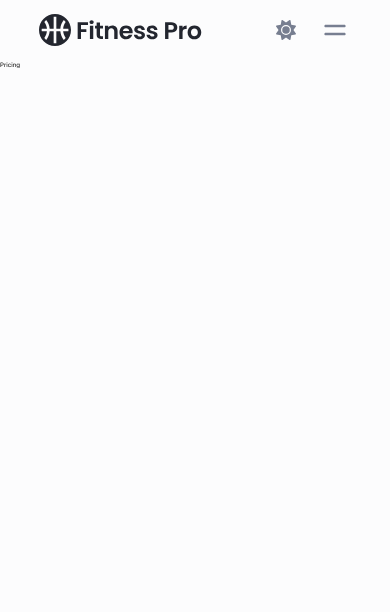
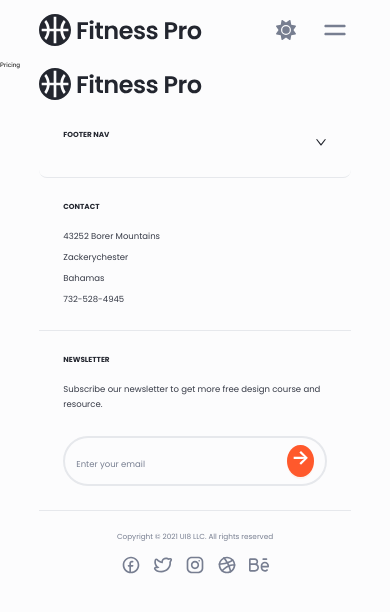
Before and after one commit to vanshitaa-shah/Fitness-Pro, a React (Vite) app: page /pricing in a window 390 px wide. Shown: the top 612 px of the page. Built offline with nearby package versions, Linux system fonts and the light colour scheme.

Commit message:
feat: add responsive free-trial section and footer section

```diff
--- /dev/null
+++ b/src/components/footer/Footer.scss
@@ -0,0 +1,180 @@
+.section-footer-container {
+  border-top: 1px solid var(--grey-border);
+  border-bottom: 1px solid var(--grey-border);
+
+  .section-footer {
+    display: grid;
+    grid-template-columns: 20% 27% 27% 27%;
+    column-gap: 2rem;
+
+    &-logo {
+    }
+
+    &-logo,
+    &-newsletter {
+      padding: 9rem 3rem;
+    }
+
+    .small-bold {
+      text-transform: uppercase;
+    }
+
+    &-lifestyle,
+    &-contact {
+      border-right: 1px solid var(--grey-border);
+      padding: 9rem 4rem;
+    }
+
+    &-lifestyle,
+    &-contact,
+    &-newsletter,
+    &-contact .contact-info,
+    .section-mobile-nav {
+      flex-direction: column;
+      align-items: flex-start;
+      gap: 3.2rem;
+    }
+
+    &-contact {
+      .contact-info {
+        gap: 2.4rem;
+      }
+    }
+
+    &-newsletter {
+      .search {
+        border: 2px solid var(--grey-border);
+        border-radius: 90px;
+        margin-top: 4rem;
+        background-color: transparent;
+
+        &:focus {
+          box-shadow: none;
+          outline: none;
+        }
+
+        input {
+          background-color: transparent;
+          &::placeholder {
+            font-family: "Poppins", sans-serif;
+            font-weight: 400;
+            font-size: 1.4rem;
+            line-height: 2.4rem;
+            color: var(--text-secondary);
+          }
+        }
+      }
+
+      .search-btn {
+        padding: 2rem;
+        border-radius: 50%;
+        display: flex;
+        align-items: center;
+        justify-content: center;
+
+        span {
+          display: inline-block;
+          position: absolute;
+          top: 40%;
+          left: 50%;
+          transform: translate(-50%, -50%);
+          font-size: 3.2rem;
+        }
+      }
+    }
+
+    .small-bold {
+      color: var(--text-primary);
+    }
+
+    .mobile-footer-nav {
+      display: none;
+    }
+
+    .mobile-logo {
+      display: none;
+    }
+  }
+}
+
+.ant-collapse {
+  background-color: transparent;
+  border: none;
+
+  &-arrow {
+    transform: rotate(90deg);
+    svg {
+      transform: rotate(0) !important;
+      color: var(--text-primary) !important;
+    }
+  }
+  &-item {
+    border: none !important;
+  }
+
+  &-content {
+    border: none !important;
+    background-color: transparent !important;
+  }
+
+  &-header {
+    padding: 0 !important;
+  }
+
+  &-content-box {
+    padding: 0 !important;
+    margin-top: 2rem;
+  }
+}
+
+@media screen and (max-width: 1024px) {
+  .section-footer-container {
+    .section-footer {
+      grid-template-columns: 10% 27% 27% 27%;
+      &-logo,
+      &-newsletter {
+        padding: 9rem 0rem;
+      }
+    }
+  }
+}
+
+@media screen and (max-width: 768px) {
+  .section-footer-container {
+    border-top: none;
+    border-bottom: none;
+    .section-footer {
+      grid-template-columns: 1fr;
+
+      &-logo {
+        display: none;
+      }
+
+      .mobile-logo {
+        display: block;
+      }
+
+      &-newsletter,
+      &-contact,
+      .mobile-footer-nav {
+        border-bottom: 1px solid var(--grey-border);
+        border-right: none;
+        padding: 4rem 4rem;
+      }
+
+      &-contact {
+        .contact-info {
+          gap: 1rem;
+        }
+      }
+
+      &-lifestyle {
+        display: none;
+      }
+
+      .mobile-footer-nav {
+        display: block;
+      }
+    }
+  }
+}
--- /dev/null
+++ b/src/components/footer/Footer.tsx
@@ -0,0 +1,122 @@
+import React from "react";
+import "./Footer.scss";
+
+import { ReactComponent as LogoIcon } from "../../assets/images/logo-icon.svg";
+import { Link } from "react-router-dom";
+import { Button, Collapse, Input } from "antd";
+import CopyrightSection from "./copyright-section/CopyrightSection";
+import Logo from "../navbar/Logo";
+
+const footerLinks = [
+  {
+    name: "Lifestyle",
+    link: "/lifestyle",
+  },
+  {
+    name: "Pricing",
+    link: "/pricing",
+  },
+  {
+    name: "Class",
+    link: "/",
+  },
+  {
+    name: "Features",
+    link: "/features",
+  },
+  {
+    name: "Download",
+    link: "/download",
+  },
+];
+
+const items = [
+  {
+    key: "1",
+    label: (
+      <>
+        <p className="small-bold">footer nav</p>
+      </>
+    ),
+    children: (
+      <>
+        <div className="section-mobile-nav flex">
+          {footerLinks.map((item) => (
+            <Link className="bold" key={item.name} to={item.link}>
+              {item.name}
+            </Link>
+          ))}
+        </div>
+      </>
+    ),
+  },
+];
+
+const Footer = () => {
+  return (
+    <>
+      <footer>
+        <div className="section-footer-container">
+          <div className="container section-footer ">
+            <div className="section-footer-logo">
+              <LogoIcon />
+            </div>
+
+            <div className="mobile-logo">
+              <Logo />
+            </div>
+            <div className="section-footer-lifestyle flex">
+              {footerLinks.map((item) => (
+                <Link className="bold" key={item.name} to={item.link}>
+                  {item.name}
+                </Link>
+              ))}
+            </div>
+
+            <Collapse
+              className="mobile-footer-nav"
+              defaultActiveKey={["0"]}
+              expandIconPosition="end"
+              items={items}
+            ></Collapse>
+
+            <div className="section-footer-contact flex">
+              <p className="small-bold">contact</p>
+              <div className="contact-info flex">
+                <p className="small-light">43252 Borer Mountains</p>
+                <p className="small-light">Zackerychester</p>
+                <p className="small-light">Bahamas</p>
+                <p className="small-light">732-528-4945</p>
+              </div>
+            </div>
+
+            <div className="section-footer-newsletter flex">
+              <p className="small-bold">newsletter</p>
+              <div className="newsletter-info">
+                <p className="small-light">
+                  Subscribe our newsletter to get more free design course and
+                  resource.
+                </p>
+
+                <Input
+                  placeholder="Enter your email"
+                  className="search"
+                  size="large"
+                  suffix={
+                    <Button className="search-btn" type="primary">
+                      <span className="">&rarr;</span>
+                    </Button>
+                  }
+                />
+              </div>
+            </div>
+          </div>
+        </div>
+
+        <CopyrightSection />
+      </footer>
+    </>
+  );
+};
+
+export default Footer;
--- /dev/null
+++ b/src/components/footer/copyright-section/CopyrightSection.scss
@@ -0,0 +1,27 @@
+.copyright-section {
+  padding: 2rem;
+  justify-content: space-between;
+
+  p {
+    font-size: 1.2rem;
+  }
+
+  &-social-links {
+    gap: 2rem;
+    svg {
+      cursor: pointer;
+      &:hover {
+        transform: scale(1.05);
+      }
+    }
+  }
+}
+
+@media screen and (max-width: 768px) {
+  .copyright-section {
+    flex-direction: column;
+    align-items: flex-start;
+    gap: 2rem;
+    padding: 3.2rem;
+  }
+}
--- /dev/null
+++ b/src/components/footer/copyright-section/CopyrightSection.tsx
@@ -0,0 +1,26 @@
+import { ReactComponent as FacebookIcon } from "../../../assets/images/social-logos/facebook.svg";
+import { ReactComponent as TwitterIcon } from "../../../assets/images/social-logos/twitter.svg";
+import { ReactComponent as InstaIcon } from "../../../assets/images/social-logos/instagram.svg";
+import { ReactComponent as DribbleIcon } from "../../../assets/images/social-logos/dribble.svg";
+import { ReactComponent as BehanceIcon } from "../../../assets/images/social-logos/behance.svg";
+import "./CopyrightSection.scss";
+
+const CopyrightSection = () => {
+  return (
+    <div className=" copyright-section container flex">
+      <p className="small-400">
+        Copyright &copy; 2021 UI8 LLC. All rights reserved
+      </p>
+
+      <div className="copyright-section-social-links flex">
+        <FacebookIcon />
+        <TwitterIcon />
+        <InstaIcon />
+        <DribbleIcon />
+        <BehanceIcon />
+      </div>
+    </div>
+  );
+};
+
+export default CopyrightSection;
--- /dev/null
+++ b/src/components/navbar/Logo.tsx
@@ -0,0 +1,17 @@
+import React from "react";
+import { Link } from "react-router-dom";
+import { ReactComponent as LogoImg } from "../../assets/images/logo.svg";
+import { ReactComponent as LogoIcon } from "../../assets/images/logo-icon.svg";
+
+const Logo = () => {
+  return (
+    <Link to={"/"} className="header-logo-link">
+      <div className="header-logo flex ">
+        <LogoIcon />
+        <LogoImg />
+      </div>
+    </Link>
+  );
+};
+
+export default Logo;
--- a/src/components/navbar/NavBar.tsx
+++ b/src/components/navbar/NavBar.tsx
@@ -1,14 +1,13 @@
 import React from "react";
-import { Link } from "react-router-dom";
 import { Button } from "antd";
 import "./NavBar.scss";
-import { ReactComponent as LogoImg } from "../../assets/images/logo.svg";
-import { ReactComponent as LogoIcon } from "../../assets/images/logo-icon.svg";
+
 import { ReactComponent as BurgerIcon } from "../../assets/images/hamburger.svg";
 
 import NavMenu from "./NavMenu";
 import SocialLinks from "./SocialLinks";
 import { ThemeMode } from "./theme-mode/ThemeMode";
+import Logo from "./Logo";
 
 const NavBar = () => {
   const toggleNavMenu = () => {
@@ -18,12 +17,7 @@ const NavBar = () => {
   return (
     <header>
       <div className="header container flex">
-        <Link to={"/"} className="header-logo-link">
-          <div className="header-logo flex ">
-            <LogoIcon />
-            <LogoImg />
-          </div>
-        </Link>
+        <Logo />
         <NavMenu />
         <SocialLinks />
         <Button className="header-btn">Get free trial</Button>
--- a/src/components/section-heading/SectionHeading.scss
+++ b/src/components/section-heading/SectionHeading.scss
@@ -34,7 +34,13 @@
   }
 }
 
-.section-trainers .section-tagline {
+.section-free-trial .section-title {
+  font-size: 1.6rem;
+  line-height: 1.6rem;
+}
+
+.section-trainers .section-tagline,
+.section-free-trial .section-tagline {
   text-align: center;
 }
 
--- a/src/layout/Layout.tsx
+++ b/src/layout/Layout.tsx
@@ -1,4 +1,5 @@
 import React, { ReactNode } from "react";
+import Footer from "../components/footer/Footer";
 import NavBar from "../components/navbar/NavBar";
 
 interface LayoutProps {
@@ -10,6 +11,8 @@ const Layout = ({ children }: LayoutProps) => {
     <>
       <NavBar />
       {children}
+
+      <Footer />
     </>
   );
 };
--- a/src/pages/Home.tsx
+++ b/src/pages/Home.tsx
@@ -20,6 +20,7 @@ import SectionLeads from "../components/section-lead-trainers/SectionLeads";
 import Statistics from "../components/statistics-section/Statistics";
 import FlexibleFeatures from "../components/flexible-features-section/FlexibleFeatures";
 import TrackWorkout from "../assets/images/track-workouts/track-workouts.png";
+import { Button } from "antd";
 
 const featureList = [
   "Fitness Pro Cloud",
@@ -169,6 +170,18 @@ const Home = () => {
             alt="iphones with track-features on screen"
           />
         </section>
+
+        <section className="section-free-trial">
+          <div className="container flex">
+            <SectionHeading
+              title="try it free for 14 days 🎾"
+              heading="Anywhere you want. Anytime you want."
+              tagline="Get started with two free weeks of unlimited yoga, fitness, and meditation classes. Cancel anytime."
+            />
+
+            <Button type="primary">Start Free Trial</Button>
+          </div>
+        </section>
       </Layout>
     </>
   );
--- a/src/styles/_typography.scss
+++ b/src/styles/_typography.scss
@@ -70,7 +70,8 @@ p {
 }
 
 .header-logo path,
-.new-feature path {
+.new-feature path,
+.section-footer-logo path {
   fill: var(--text-primary);
 }
 
--- a/src/styles/_utilities.scss
+++ b/src/styles/_utilities.scss
@@ -11,6 +11,17 @@
 .my-section {
   margin-top: 12rem;
   margin-bottom: 22rem;
+}
+
+.section-free-trial {
+  border-top: 1px solid var(--grey-border);
+  // border-bottom: 1px solid var(--grey-border);
+  padding-top: 12rem;
+  padding-bottom: 12rem;
+
+  > .flex {
+    flex-direction: column;
+  }
 }
 
 .section-featured.my-section {
```
Also changed, not shown: src/assets/images/social-logos/behance.svg (added), src/assets/images/social-logos/dribble.svg (added).
